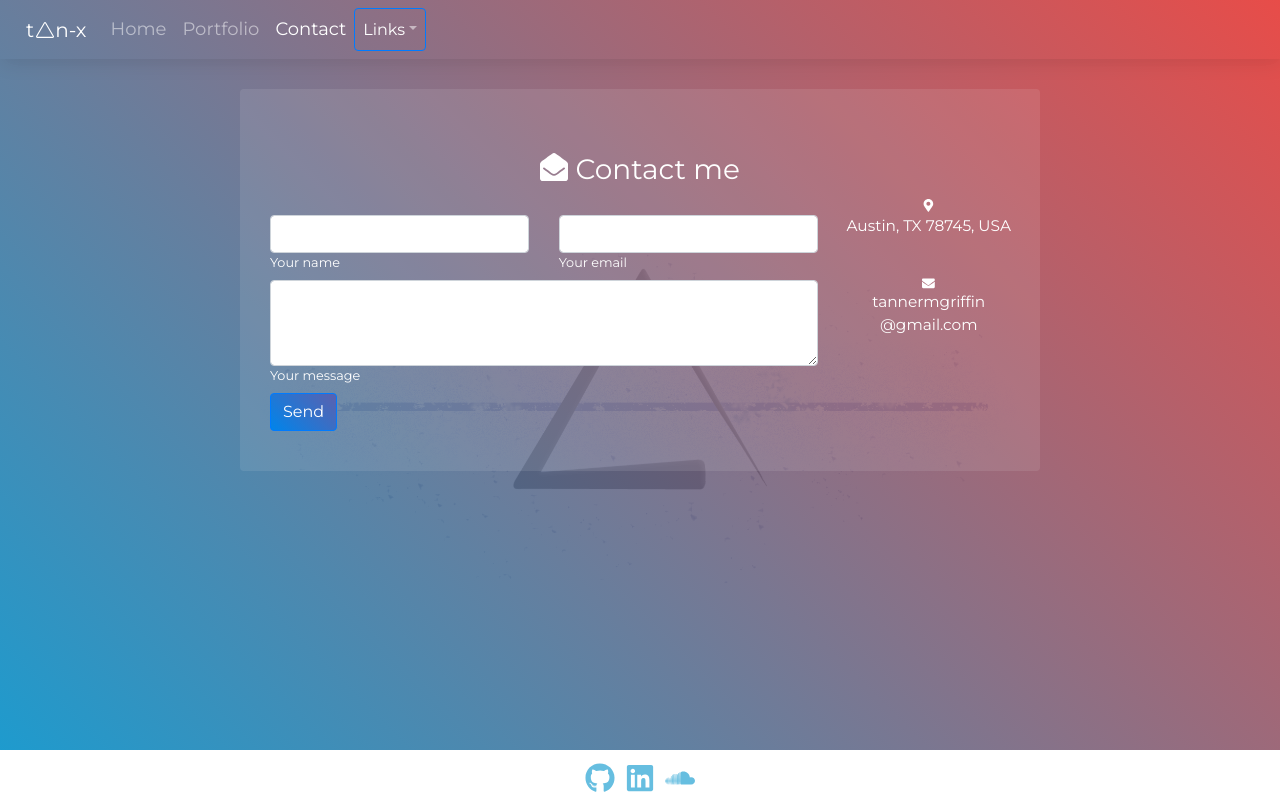
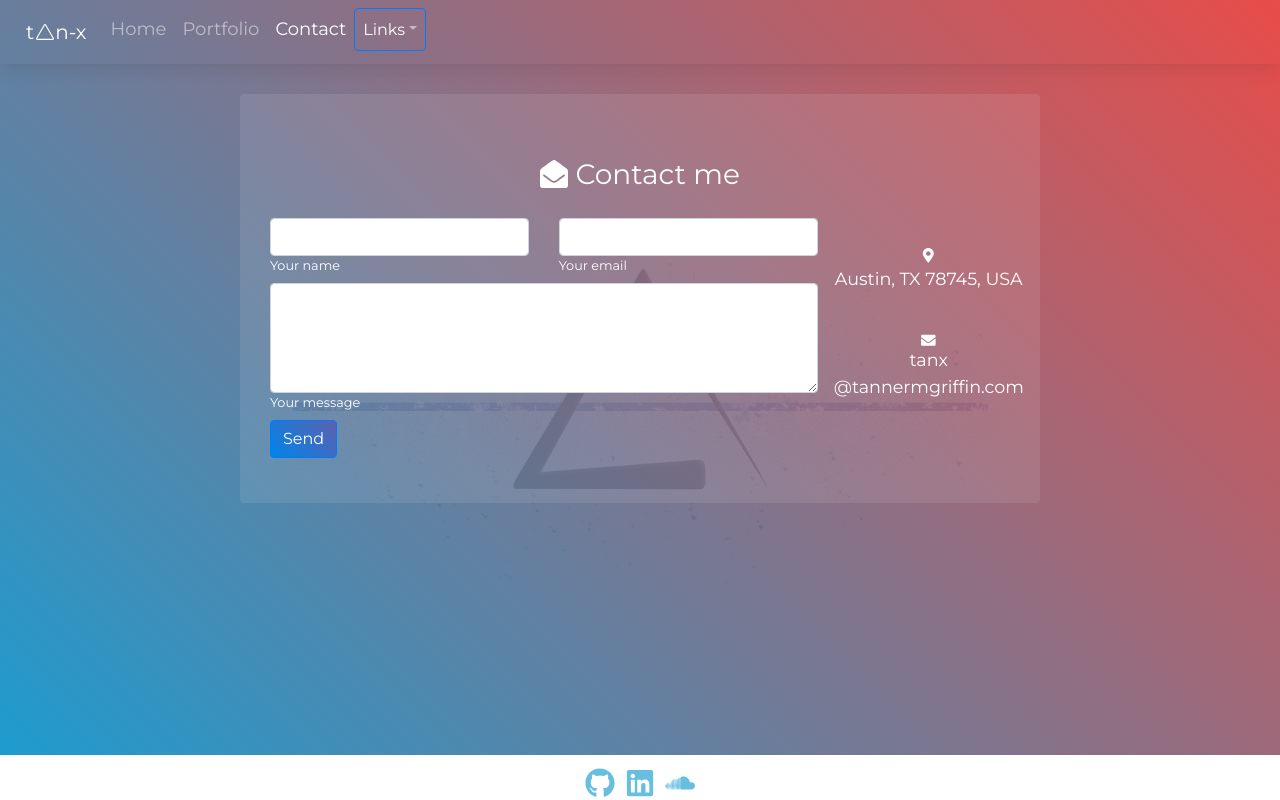
Before and after one commit to tan-x/portfolio-nextjs, a Next.js app: page /contact in a window 1280 px wide. Built offline with nearby package versions, Linux system fonts and the light colour scheme.

Commit message:
created modal to alert user upon sucessful email, changed form dimensions

```diff
--- a/pages/contact.js
+++ b/pages/contact.js
@@ -3,15 +3,30 @@ import { useState } from 'react';
 import axios from 'axios';
 import Nav from '../components/Nav';
 import Footer from '../components/Footer';
+import { Modal, Button } from 'react-bootstrap';
 import { FaEnvelopeOpen, FaEnvelope, FaMapMarkerAlt } from 'react-icons/fa';
 // import profilePic from '/images/profile.jpg'
 
 export default function Contact() {
-  const [email, setEmail] = useState({name: '', email: '', message: ''});
+	const initialEmail = { name: '', email: '', message: '' };
+	const [email, setEmail] = useState(initialEmail);
+	const [show, setShow] = useState({ modal: false, success: false });
 
-  const handleEmailSend = () => {
-    axios.post('/api/contact', email).then(res => console.log(res))
-  }
+	const handleEmailSend = () => {
+		axios.post('/api/contact', email).then((res) => {
+			if (res.data === 'success') {
+				setShow({ modal: true, success: true });
+			} else {
+				setShow({ modal: true, success: false });
+			}
+		});
+	};
+
+	const handleClose = () => {
+    setShow({ modal: false, success: false });
+    setEmail(initialEmail);
+	};
+
 	return (
 		<>
 			<Head>
@@ -36,10 +51,7 @@ export default function Contact() {
 
 			<div id='background'>
 				<Nav />
-				<div
-        className='scrollcontainer'
-
-				>
+				<div className='scrollcontainer'>
 					<div className='container-main flex-column' id='port'>
 						{/* <!-- Header --> */}
 						{/* <header className='smhead3'>
@@ -57,7 +69,7 @@ export default function Contact() {
 						<main className='content-contact boxitem rounded'>
 							{/* <!--Section heading--> */}
 							<h3 className='text-center my-4'>
-								<FaEnvelopeOpen style={{ marginBottom: 10 }} /> Contact me
+								<FaEnvelopeOpen style={{ marginBottom: 6 }} /> Contact me
 							</h3>
 							{/* <!--Section description--> */}
 							{/* <p className='text-center mx-auto mb-5'>
@@ -74,7 +86,14 @@ export default function Contact() {
 											{/* <!--Grid column--> */}
 											<div className='col-md-6'>
 												<div className='md-form mb-0'>
-													<input type='text' id='name' name='name' className='form-control' onChange={(e) => setEmail({...email, name: e.target.value})}/>
+													<input
+														type='text'
+														id='name'
+														name='name'
+														className='form-control'
+                            onChange={(e) => setEmail({ ...email, name: e.target.value })}
+                            value={email.name}
+													/>
 													<label htmlFor='name' className=''>
 														Your name
 													</label>
@@ -85,7 +104,14 @@ export default function Contact() {
 											{/* <!--Grid column--> */}
 											<div className='col-md-6'>
 												<div className='md-form mb-0'>
-													<input type='text' id='email' name='email' className='form-control' onChange={(e) => setEmail({...email, email: e.target.value})}/>
+													<input
+														type='text'
+														id='email'
+														name='email'
+														className='form-control'
+														onChange={(e) => setEmail({ ...email, email: e.target.value })}
+                            value={email.email}
+													/>
 													<label htmlFor='email' className=''>
 														Your email
 													</label>
@@ -116,9 +142,10 @@ export default function Contact() {
 													<textarea
 														id='message'
 														name='message'
-														rows='3'
-                            className='form-control md-textarea'
-                            onChange={(e) => setEmail({...email, message: e.target.value})}
+														rows='4'
+														className='form-control md-textarea'
+														onChange={(e) => setEmail({ ...email, message: e.target.value })}
+                            value={email.message}
 													></textarea>
 													<label htmlFor='message'>Your message</label>
 												</div>
@@ -127,16 +154,16 @@ export default function Contact() {
 										{/* <!--Grid row--> */}
 									</form>
 
-									<div className='text-center text-md-left' onClick={handleEmailSend}>
-										<a className='btn btn-primary'>Send</a>
-									</div>
+									{/* <div className='text-center text-md-left' > */}
+										<Button variant='primary' onClick={handleEmailSend}>Send</Button>
+									{/* </div> */}
 									<div className='status'></div>
 								</div>
 								{/* <!--Grid column--> */}
 
 								{/* <!--Grid column--> */}
-								<div className='col-xl-3 text-center'>
-									<ul className='list-unstyled mb-0'>
+								<div className='col-xl-3 text-center flex-center'>
+									<ul className='list-unstyled mb-0 details'>
 										<li>
 											<FaMapMarkerAlt className='fas fa-map-marker-alt fa-2x' />
 											<p>Austin, TX 78745, USA</p>
@@ -144,7 +171,7 @@ export default function Contact() {
 
 										<li>
 											<FaEnvelope className='fas fa-envelope mt-4 fa-2x' />
-											<p>tannerm&#8203;griffin&#8203;@gmail.com</p>
+											<p>tanx&#8203;@tannermgriffin.com</p>
 										</li>
 									</ul>
 								</div>
@@ -152,6 +179,19 @@ export default function Contact() {
 							</div>
 						</main>
 					</div>
+					<Modal show={show.modal} onHide={handleClose}>
+						<Modal.Header closeButton>
+							<Modal.Title>Message Delivered</Modal.Title>
+						</Modal.Header>
+						<Modal.Body>
+							Thank you for your message, {email.name.split(' ')[0]}! I will respond to you shortly.
+						</Modal.Body>
+						<Modal.Footer>
+							<Button variant='primary' onClick={handleClose}>
+								Close
+							</Button>
+						</Modal.Footer>
+					</Modal>
 					<Footer />
 				</div>
 			</div>
--- a/styles/style.css
+++ b/styles/style.css
@@ -133,9 +133,9 @@ nav {
 	width: 100%;
 } */
 
-.btn-primary {
+/* .btn-primary {
 	margin-bottom: 0!important;
-}
+} */
 
 /* profile header */
 .masthead {
@@ -400,6 +400,14 @@ p {
 	padding: 40px 30px !important;
 }
 
+.details {
+	max-width: 300px;
+}
+
+.details > li {
+	font-size: calc(14px + .05vw);
+}
+
 /* portfolio */
 
 .portfolio-head {
@@ -530,17 +538,13 @@ p {
 	margin-bottom: 8px
 }
 
-.modal-header {
-	display: block;
-}
-
 .modal-body {
 	display: flex;
 	flex-direction: column;
 	justify-content: center;
 	align-items: center;
 	/* background: linear-gradient(45deg, rgba(0, 146, 204, 0.2), rgba(229, 57, 53, 0.2)); */
-	padding: 0;
+	padding: 20px 20px
 }
 
 .btn-default {
```
